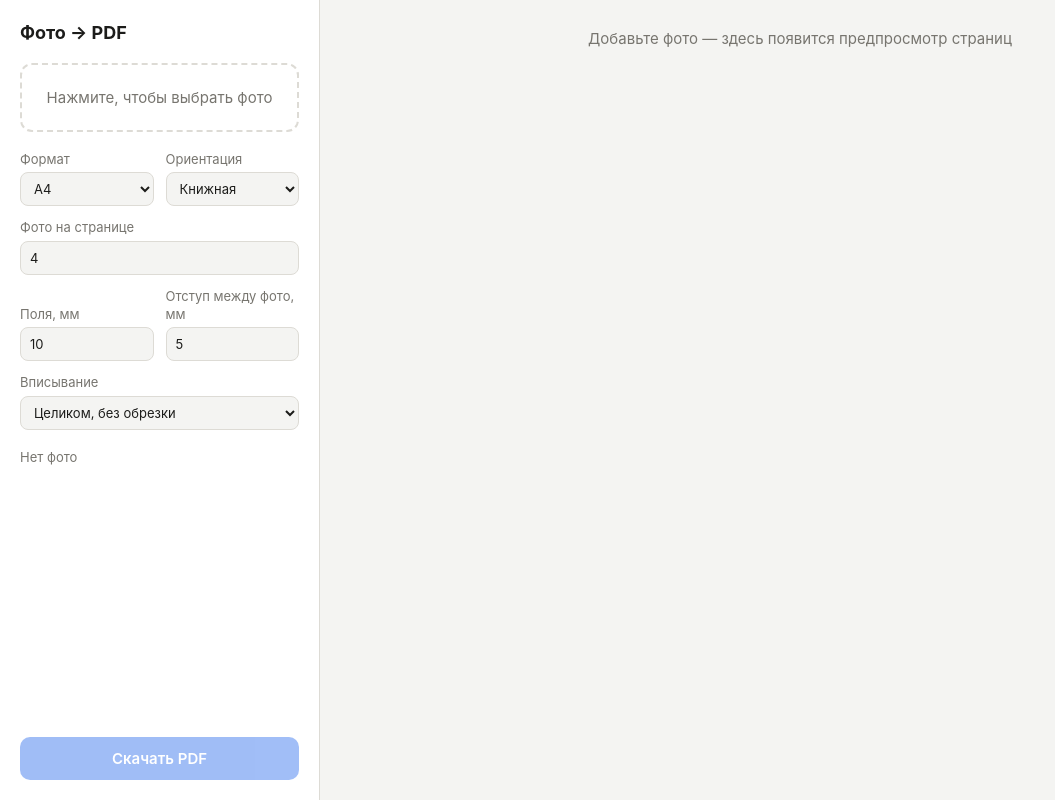
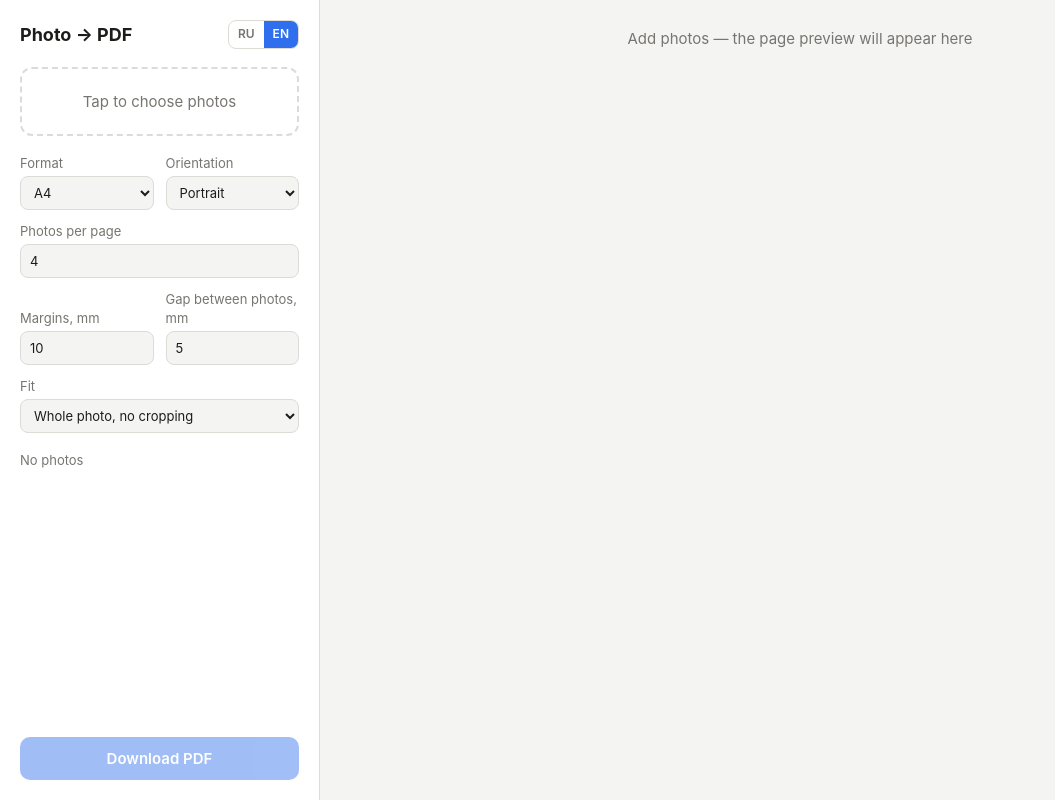
Before and after one commit to gnklv/photo-pdf, a website built with Vite: page index.html in a window 1280 px wide. Shown: the whole page, without its empty margins (0-1055 px from the left). Built offline with nearby package versions, Linux system fonts and the light colour scheme.

Commit message:
feat: add English translation and language switch

```diff
--- a/index.html
+++ b/index.html
@@ -13,59 +13,65 @@
 <body>
 <div class="app">
   <aside>
-    <h1>Фото → PDF</h1>
+    <header>
+      <h1 data-i18n="heading">Фото → PDF</h1>
+      <div class="lang" role="group" data-i18n-label="language">
+        <button type="button" data-lang="ru">RU</button>
+        <button type="button" data-lang="en">EN</button>
+      </div>
+    </header>
 
     <div class="drop" id="drop">
-      <span class="mouse-only">Перетащите фото сюда<br>или нажмите, чтобы выбрать</span>
-      <span class="touch-only">Нажмите, чтобы выбрать фото</span>
+      <span class="mouse-only" data-i18n="dropMouse">Перетащите фото сюда
+или нажмите, чтобы выбрать</span>
+      <span class="touch-only" data-i18n="dropTouch">Нажмите, чтобы выбрать фото</span>
       <input type="file" id="file" accept="image/*" multiple hidden>
     </div>
 
     <div class="fields">
-      <label>Формат
+      <label><span data-i18n="format">Формат</span>
         <select id="format">
           <option value="210x297">A4</option>
           <option value="148x210">A5</option>
           <option value="297x420">A3</option>
           <option value="215.9x279.4">Letter</option>
-          <option value="102x152">10×15 см</option>
+          <option value="102x152" data-i18n="size10x15">10×15 см</option>
         </select>
       </label>
-      <label>Ориентация
+      <label><span data-i18n="orientation">Ориентация</span>
         <select id="orient">
-          <option value="p">Книжная</option>
-          <option value="l">Альбомная</option>
+          <option value="p" data-i18n="portrait">Книжная</option>
+          <option value="l" data-i18n="landscape">Альбомная</option>
         </select>
       </label>
-      <label class="wide">Фото на странице
+      <label class="wide"><span data-i18n="perPage">Фото на странице</span>
         <input type="number" id="perPage" min="1" max="30" value="4">
       </label>
-      <label>Поля, мм
+      <label><span data-i18n="margin">Поля, мм</span>
         <input type="number" id="margin" min="0" max="50" value="10">
       </label>
-      <label>Отступ между фото, мм
+      <label><span data-i18n="gap">Отступ между фото, мм</span>
         <input type="number" id="gap" min="0" max="50" value="5">
       </label>
-      <label class="wide">Вписывание
+      <label class="wide"><span data-i18n="fit">Вписывание</span>
         <select id="fit">
-          <option value="contain">Целиком, без обрезки</option>
-          <option value="cover">Заполнить ячейку (с обрезкой)</option>
+          <option value="contain" data-i18n="fitContain">Целиком, без обрезки</option>
+          <option value="cover" data-i18n="fitCover">Заполнить ячейку (с обрезкой)</option>
         </select>
       </label>
     </div>
 
     <div class="info">
       <span id="count">Нет фото</span>
-      <button class="ghost" id="clear" hidden>Очистить</button>
+      <button class="ghost" id="clear" data-i18n="clear" hidden>Очистить</button>
     </div>
     <div class="thumbs" id="thumbs"></div>
 
     <div class="spacer"></div>
-    <button id="make" disabled>Скачать PDF</button>
+    <button id="make" data-i18n="download" disabled>Скачать PDF</button>
   </aside>
 
   <main id="preview">
-    <div class="empty">Добавьте фото — здесь появится предпросмотр страниц</div>
   </main>
 </div>
 
--- /dev/null
+++ b/src/i18n.ts
@@ -0,0 +1,113 @@
+const ru = {
+  title: 'Фото в PDF',
+  description: 'Раскладывает фото по страницам и собирает PDF прямо в браузере',
+  heading: 'Фото → PDF',
+  language: 'Язык',
+  dropMouse: 'Перетащите фото сюда\nили нажмите, чтобы выбрать',
+  dropTouch: 'Нажмите, чтобы выбрать фото',
+  format: 'Формат',
+  size10x15: '10×15 см',
+  orientation: 'Ориентация',
+  portrait: 'Книжная',
+  landscape: 'Альбомная',
+  perPage: 'Фото на странице',
+  margin: 'Поля, мм',
+  gap: 'Отступ между фото, мм',
+  fit: 'Вписывание',
+  fitContain: 'Целиком, без обрезки',
+  fitCover: 'Заполнить ячейку (с обрезкой)',
+  noPhotos: 'Нет фото',
+  count: 'Фото: {n}, страниц: {pages}',
+  clear: 'Очистить',
+  remove: 'Убрать',
+  download: 'Скачать PDF',
+  preparing: 'Готовлю… {done} / {total}',
+  empty: 'Добавьте фото — здесь появится предпросмотр страниц',
+  cantOpen: 'Браузер не смог открыть:',
+  pdfFailed: 'Не получилось собрать PDF:',
+};
+
+export type Key = keyof typeof ru;
+
+const en: Record<Key, string> = {
+  title: 'Photo to PDF',
+  description: 'Lays photos out across pages and builds a PDF right in the browser',
+  heading: 'Photo → PDF',
+  language: 'Language',
+  dropMouse: 'Drop photos here\nor click to choose',
+  dropTouch: 'Tap to choose photos',
+  format: 'Format',
+  size10x15: '10×15 cm',
+  orientation: 'Orientation',
+  portrait: 'Portrait',
+  landscape: 'Landscape',
+  perPage: 'Photos per page',
+  margin: 'Margins, mm',
+  gap: 'Gap between photos, mm',
+  fit: 'Fit',
+  fitContain: 'Whole photo, no cropping',
+  fitCover: 'Fill the cell (cropped)',
+  noPhotos: 'No photos',
+  count: 'Photos: {n}, pages: {pages}',
+  clear: 'Clear',
+  remove: 'Remove',
+  download: 'Download PDF',
+  preparing: 'Preparing… {done} / {total}',
+  empty: 'Add photos — the page preview will appear here',
+  cantOpen: 'The browser could not open:',
+  pdfFailed: 'Could not build the PDF:',
+};
+
+const dictionaries = { ru, en };
+
+export type Lang = keyof typeof dictionaries;
+
+const STORAGE_KEY = 'lang';
+const isLang = (v: unknown): v is Lang => v === 'ru' || v === 'en';
+
+// Saved choice first, then the browser language; anything but Russian falls back to English
+function detect(): Lang {
+  try {
+    const saved = localStorage.getItem(STORAGE_KEY);
+    if (isLang(saved)) return saved;
+  } catch {
+    // storage can be blocked, e.g. in private mode
+  }
+  return navigator.language.toLowerCase().startsWith('ru') ? 'ru' : 'en';
+}
+
+let lang: Lang = detect();
+
+export const getLang = (): Lang => lang;
+
+export function setLang(next: Lang): void {
+  lang = next;
+  try {
+    localStorage.setItem(STORAGE_KEY, next);
+  } catch {
+    // the choice just won't survive a reload
+  }
+}
+
+export function t(key: Key, vars: Record<string, string | number> = {}): string {
+  return dictionaries[lang][key].replace(/\{(\w+)\}/g, (_, name: string) => String(vars[name] ?? ''));
+}
+
+// Fills in everything marked with data-i18n in the markup, plus the document metadata
+export function translatePage(): void {
+  document.documentElement.lang = lang;
+  document.title = t('title');
+  document.querySelector('meta[name="description"]')?.setAttribute('content', t('description'));
+  // the installed app takes its name from the manifest, and each manifest holds one language
+  document.querySelector('link[rel="manifest"]')
+    ?.setAttribute('href', lang === 'ru' ? 'manifest.webmanifest' : 'manifest.en.webmanifest');
+  for (const el of document.querySelectorAll<HTMLElement>('[data-i18n]')) {
+    el.textContent = t(el.dataset.i18n as Key);
+  }
+  for (const el of document.querySelectorAll<HTMLElement>('[data-i18n-label]')) {
+    el.setAttribute('aria-label', t(el.dataset.i18nLabel as Key));
+  }
+  for (const el of document.querySelectorAll<HTMLButtonElement>('[data-lang]')) {
+    el.setAttribute('aria-pressed', String(el.dataset.lang === lang));
+  }
+}
--- a/src/main.ts
+++ b/src/main.ts
@@ -1,4 +1,5 @@
 import { jsPDF } from 'jspdf';
+import { getLang, setLang, t, translatePage, type Lang } from './i18n';
 import './style.css';
 
 type Fit = 'contain' | 'cover';
@@ -115,8 +116,8 @@ function layoutPage(items: Photo[], s: Settings): Placement[] {
 function render(): void {
   const s = settings();
   $('count').textContent = photos.length
-    ? `Фото: ${photos.length}, страниц: ${Math.ceil(photos.length / s.perPage)}`
-    : 'Нет фото';
+    ? t('count', { n: photos.length, pages: Math.ceil(photos.length / s.perPage) })
+    : t('noPhotos');
   $('clear').hidden = !photos.length;
   $<HTMLButtonElement>('make').disabled = !photos.length;
 
@@ -126,7 +127,7 @@ function render(): void {
     el.className = 'thumb';
     el.draggable = true;
     el.dataset.id = String(p.id);
-    el.innerHTML = `<img src="${p.url}" alt=""><button class="rm" title="Убрать">×</button>`;
+    el.innerHTML = `<img src="${p.url}" alt=""><button class="rm" title="${t('remove')}">×</button>`;
     thumbs.append(el);
   }
   renderPreview(s);
@@ -136,7 +137,10 @@ function renderPreview(s: Settings = settings()): void {
   const root = $('preview');
   root.innerHTML = '';
   if (!photos.length) {
-    root.innerHTML = '<div class="empty">Добавьте фото — здесь появится предпросмотр страниц</div>';
+    const empty = document.createElement('div');
+    empty.className = 'empty';
+    empty.textContent = t('empty');
+    root.append(empty);
     return;
   }
   paginate(photos, s.perPage).forEach((items, i) => {
@@ -181,7 +185,7 @@ async function addFiles(files: File[]): Promise<void> {
     }
   }
   render();
-  if (skipped.length) alert('Браузер не смог открыть:\n' + skipped.join('\n'));
+  if (skipped.length) alert(t('cantOpen') + '\n' + skipped.join('\n'));
 }
 
 // Redraws the photo as a JPEG of the needed size; for cover, crops it to the cell aspect ratio
@@ -219,15 +223,15 @@ async function makePdf(): Promise<void> {
       if (i) doc.addPage();
       for (const r of layoutPage(pages[i], s)) {
         doc.addImage(await toJpeg(r.photo, r, s.fit), 'JPEG', r.x, r.y, r.w, r.h);
-        btn.textContent = `Готовлю… ${++done} / ${photos.length}`;
+        btn.textContent = t('preparing', { done: ++done, total: photos.length });
       }
     }
     doc.save('photos.pdf');
   } catch (e) {
     console.error(e);
-    alert('Не получилось собрать PDF: ' + (e instanceof Error ? e.message : String(e)));
+    alert(t('pdfFailed') + ' ' + (e instanceof Error ? e.message : String(e)));
   } finally {
-    btn.textContent = 'Скачать PDF';
+    btn.textContent = t('download');
     btn.disabled = !photos.length;
   }
 }
@@ -248,6 +252,18 @@ $('clear').onclick = () => {
   render();
 };
 for (const id of ['format', 'orient', 'perPage', 'margin', 'gap', 'fit']) $(id).oninput = render;
+
+function applyLang(): void {
+  translatePage();
+  render();
+}
+for (const btn of document.querySelectorAll<HTMLButtonElement>('[data-lang]')) {
+  btn.onclick = () => {
+    if (btn.dataset.lang === getLang()) return;
+    setLang(btn.dataset.lang as Lang);
+    applyLang();
+  };
+}
 
 const hasFiles = (e: DragEvent) => !!e.dataTransfer?.types.includes('Files');
 addEventListener('dragover', e => {
@@ -301,3 +317,5 @@ thumbs.ondragend = () => {
   movingId = null;
   render();
 };
+
+applyLang();
--- a/src/style.css
+++ b/src/style.css
@@ -19,7 +19,15 @@ aside {
   padding: 20px; display: flex; flex-direction: column; gap: 18px;
   position: sticky; top: 0; height: 100vh; overflow-y: auto;
 }
+header { display: flex; align-items: center; justify-content: space-between; gap: 12px; }
 h1 { font-size: 18px; margin: 0; }
+.lang { display: flex; border: 1px solid var(--border); border-radius: 8px; overflow: hidden; flex: none; }
+.lang button {
+  background: transparent; color: var(--muted); font-size: 12px; font-weight: 600;
+  padding: 5px 9px; border-radius: 0;
+}
+.lang button[aria-pressed=true] { background: var(--accent); color: var(--accent-text); }
+.drop span { white-space: pre-line; }
 .drop {
   border: 2px dashed var(--border); border-radius: 12px; padding: 22px 12px;
   text-align: center; color: var(--muted); cursor: pointer; transition: .15s;
--- a/vite.config.ts
+++ b/vite.config.ts
@@ -1,5 +1,48 @@
-import { defineConfig } from 'vite';
-import { VitePWA } from 'vite-plugin-pwa';
+import { defineConfig, type Plugin } from 'vite';
+import { VitePWA, type ManifestOptions } from 'vite-plugin-pwa';
+
+const manifestBase: Partial<ManifestOptions> = {
+  display: 'standalone',
+  start_url: '.',
+  scope: '.',
+  theme_color: '#2f6fed',
+  background_color: '#f4f4f2',
+  icons: [
+    { src: 'pwa-64x64.png', sizes: '64x64', type: 'image/png' },
+    { src: 'pwa-192x192.png', sizes: '192x192', type: 'image/png' },
+    { src: 'pwa-512x512.png', sizes: '512x512', type: 'image/png' },
+    { src: 'maskable-icon-512x512.png', sizes: '512x512', type: 'image/png', purpose: 'maskable' },
+  ],
+};
+
+const manifestRu: Partial<ManifestOptions> = {
+  ...manifestBase,
+  name: 'Фото в PDF',
+  short_name: 'Фото в PDF',
+  description: 'Раскладывает фото по страницам и собирает PDF прямо в браузере',
+  lang: 'ru',
+};
+
+const manifestEn: Partial<ManifestOptions> = {
+  ...manifestBase,
+  name: 'Photo to PDF',
+  short_name: 'Photo to PDF',
+  description: 'Lays photos out across pages and builds a PDF right in the browser',
+  lang: 'en',
+};
+
+// A manifest holds one language, so the English one is emitted as a second file;
+// the page points its manifest link at the right one (see translatePage in src/i18n.ts)
+const englishManifest = (): Plugin => ({
+  name: 'english-manifest',
+  generateBundle() {
+    this.emitFile({
+      type: 'asset',
+      fileName: 'manifest.en.webmanifest',
+      source: JSON.stringify(manifestEn),
+    });
+  },
+});
 
 export default defineConfig({
   // relative paths so the build works from a subfolder (GitHub Pages)
@@ -8,23 +51,8 @@ export default defineConfig({
     VitePWA({
       registerType: 'autoUpdate',
       includeAssets: ['favicon.ico', 'icon.svg', 'apple-touch-icon-180x180.png'],
-      manifest: {
-        name: 'Фото в PDF',
-        short_name: 'Фото в PDF',
-        description: 'Раскладывает фото по страницам и собирает PDF прямо в браузере',
-        lang: 'ru',
-        display: 'standalone',
-        start_url: '.',
-        scope: '.',
-        theme_color: '#2f6fed',
-        background_color: '#f4f4f2',
-        icons: [
-          { src: 'pwa-64x64.png', sizes: '64x64', type: 'image/png' },
-          { src: 'pwa-192x192.png', sizes: '192x192', type: 'image/png' },
-          { src: 'pwa-512x512.png', sizes: '512x512', type: 'image/png' },
-          { src: 'maskable-icon-512x512.png', sizes: '512x512', type: 'image/png', purpose: 'maskable' },
-        ],
-      },
+      manifest: manifestRu,
     }),
+    englishManifest(),
   ],
 });
```
Also changed, not shown: README.md.
